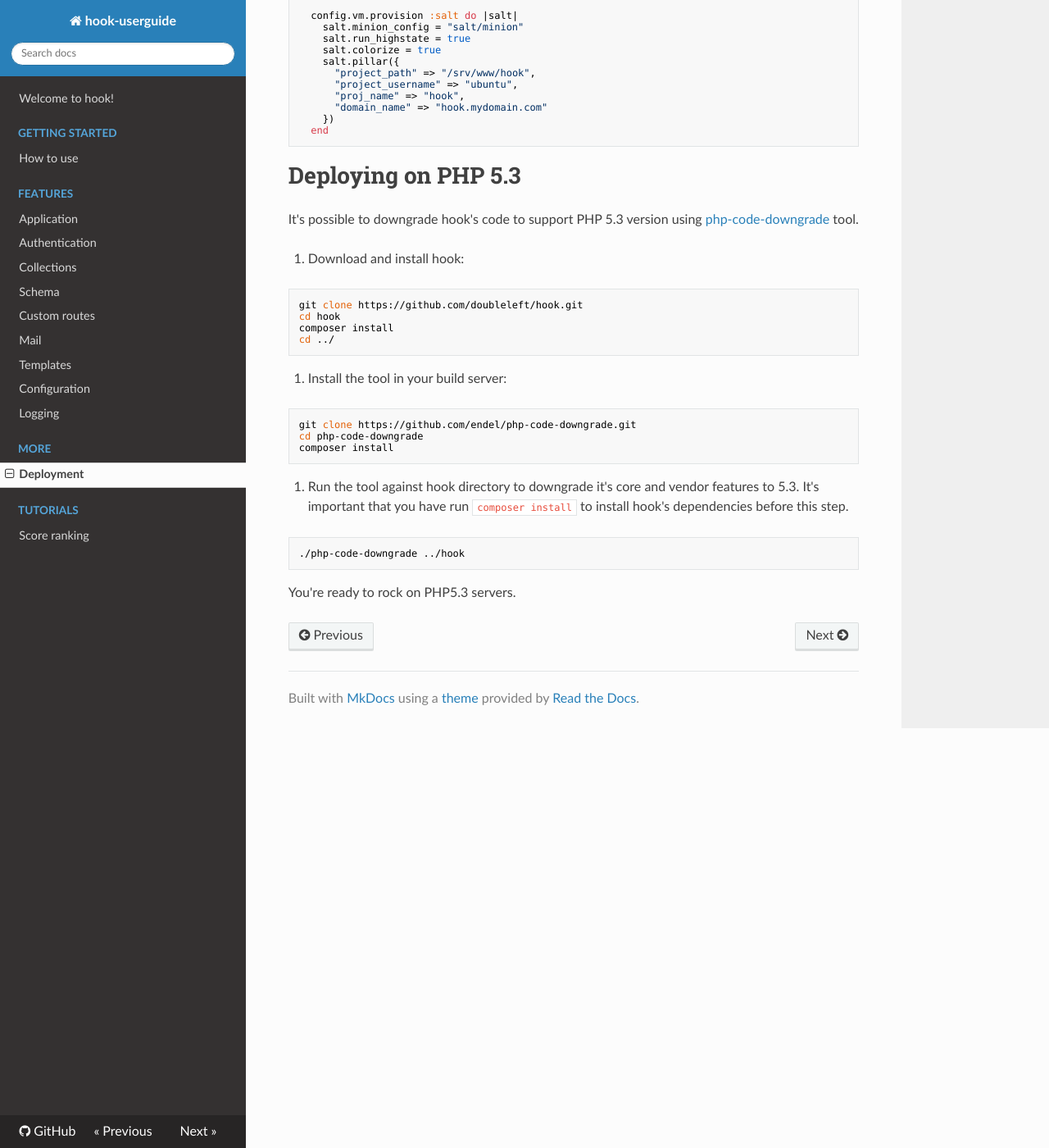
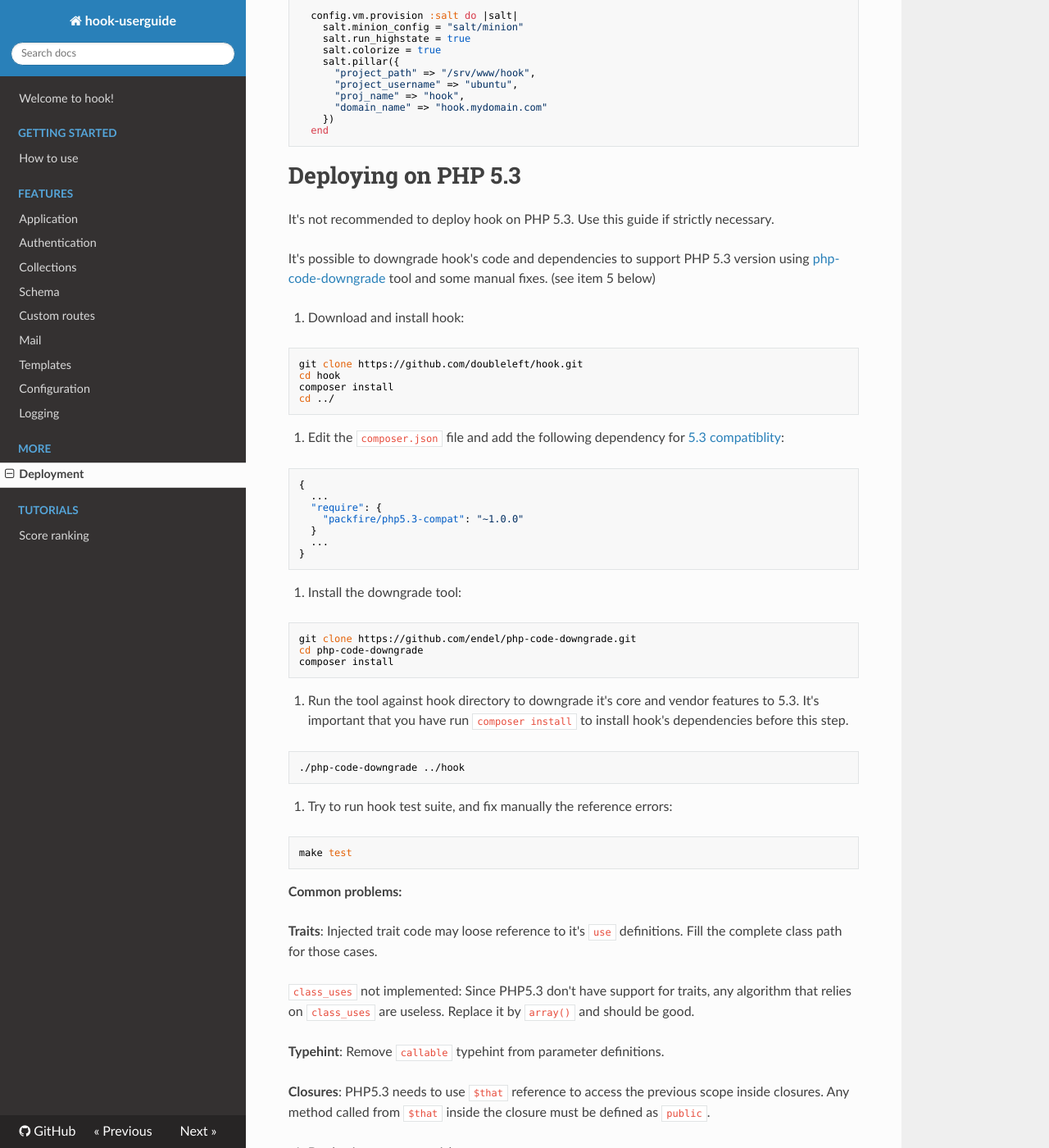
Before and after one commit to doubleleft/hook-userguide, an MkDocs documentation site: the page built from docs/More/Deployment.md, in a window 1280 px wide and 1400 px high, scrolled down 4232 px. Shown: the whole window at 82% size. Built offline with MkDocs 1.6.1, drawn with Linux system fonts in a browser that asks for light colours; nearby versions of some CDN libraries; old or Windows-style settings are respelled for this version of MkDocs; some of the changed text lies outside the part shown.

Commit message:
update deployment guide for php 5.3 (got tricky using illuminate v5)

````diff
--- a/docs/More/Deployment.md
+++ b/docs/More/Deployment.md
@@ -234,7 +234,12 @@ If you are deploying inside vagrant itself through [vagrant-linode](https://gith
 
 # Deploying on PHP 5.3
 
-It's possible to downgrade hook's code to support PHP 5.3 version using [php-code-downgrade](https://github.com/endel/php-code-downgrade) tool.
+It's not recommended to deploy hook on PHP 5.3. Use this guide if strictly
+necessary.
+
+It's possible to downgrade hook's code and dependencies to support PHP 5.3
+version using [php-code-downgrade](https://github.com/endel/php-code-downgrade)
+tool and some manual fixes. (see item 5 below)
 
 1. Download and install hook:
 
@@ -245,7 +250,20 @@ composer install
 cd ../
 ```
 
-2. Install the tool in your build server:
+2. Edit the `composer.json` file and add the following dependency for [5.3
+   compatiblity](https://github.com/packfire/php5.3-compatibility):
+
+```json
+{
+  ...
+  "require": {
+    "packfire/php5.3-compat": "~1.0.0"
+  }
+  ...
+}
+```
+
+3. Install the downgrade tool:
 
 ```
 git clone https://github.com/endel/php-code-downgrade.git
@@ -253,10 +271,31 @@ cd php-code-downgrade
 composer install
 ```
 
-3. Run the tool against hook directory to downgrade it's core and vendor features to 5.3. It's important that you have run `composer install` to install hook's dependencies before this step.
+4. Run the tool against hook directory to downgrade it's core and vendor features to 5.3. It's important that you have run `composer install` to install hook's dependencies before this step.
 
 ```
 ./php-code-downgrade ../hook
 ```
 
-You're ready to rock on PHP5.3 servers.
+5. Try to run hook test suite, and fix manually the reference errors:
+
+```
+make test
+```
+
+**Common problems:**
+
+**Traits**: Injected trait code may loose reference to it's `use` definitions.
+Fill the complete class path for those cases.
+
+`class_uses` not implemented: Since PHP5.3 don't have support for traits, any
+algorithm that relies on `class_uses` are useless. Replace it by `array()` and
+should be good.
+
+**Typehint**: Remove `callable` typehint from parameter definitions.
+
+**Closures**: PHP5.3 needs to use `$that` reference to access the previous scope
+inside closures. Any method called from `$that` inside the closure must be
+defined as `public`.
+
+6. Deploy it at your own risk
````
Also changed, not shown: docs/The-Basics/Configuration.md (+1 -1 lines).
